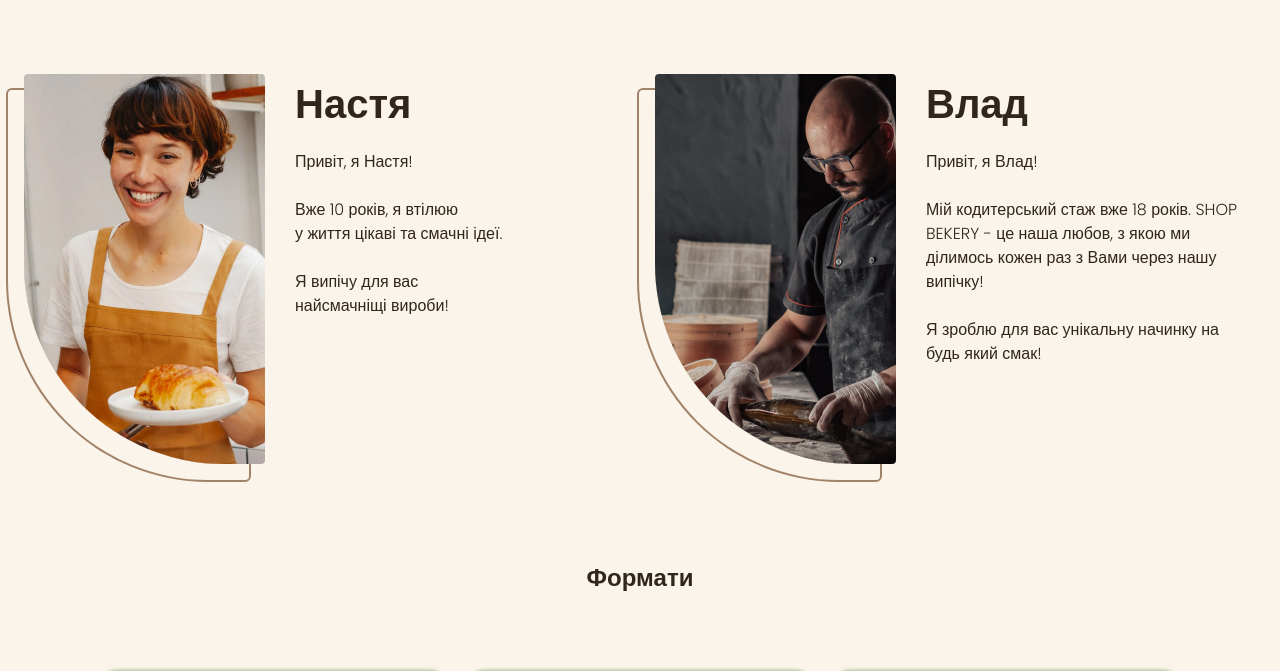
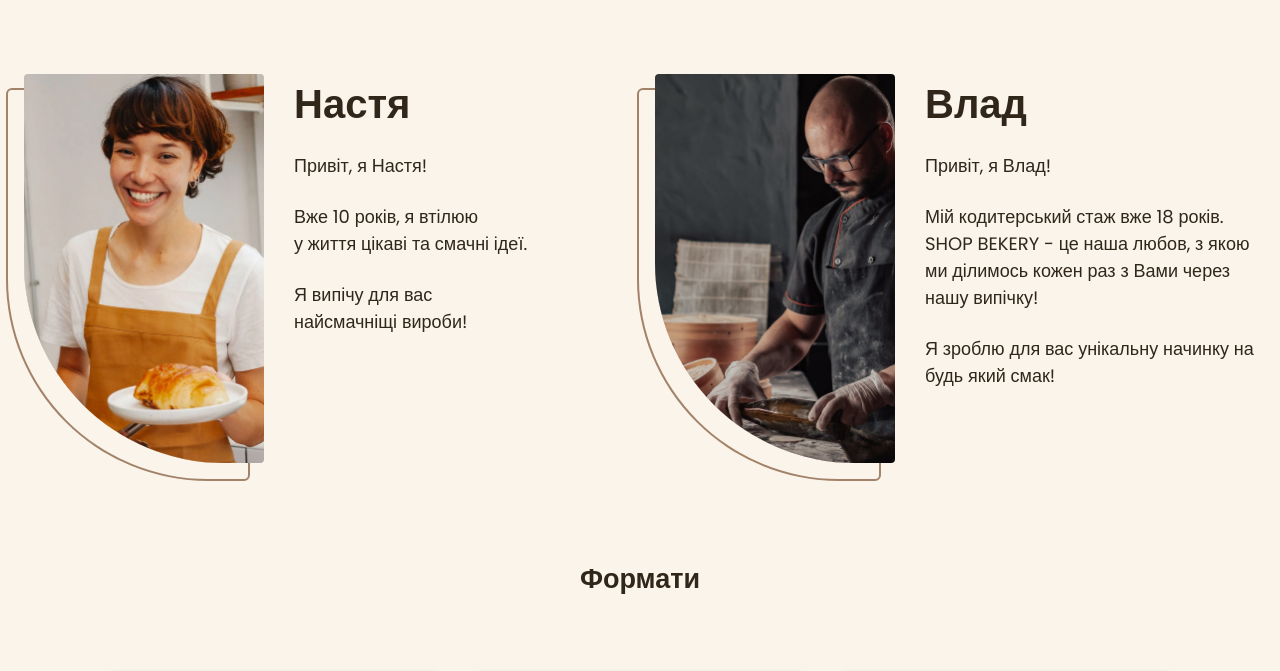
Before and after one commit to Inhaasap/Genius_Project, a plain HTML site: page index.html in a window 1280 px wide. Shown: the part 1580-2251 px from the top of the page. Drawn offline with Linux system fonts and the light colour scheme.

Commit message:
chefs adaptive

```diff
--- a/scss/_base.scss
+++ b/scss/_base.scss
@@ -13,10 +13,10 @@ body {
   line-height: calc(27 / 18);
   margin: 0;
 
-// @media screen and (min-width: $bp-tablet) {
-//     font-size: 18px;
-//     font-weight: 400;
-//   }
+  @media screen and (min-width: 768px) {
+    font-size: 18px;
+    font-weight: 400;
+  }
 }
 
 h1,
@@ -26,6 +26,12 @@ h4,
 h5,
 h6 {
   margin-top: 0;
+}
+
+img {
+  display: block;
+  max-width: 100%;
+  height: auto;
 }
 
 a {
--- a/scss/components/_chef-card.scss
+++ b/scss/components/_chef-card.scss
@@ -1,24 +1,43 @@
 .chef-card {
   display: flex;
-  gap: 30px;
+  align-items: flex-start;
+  gap: 16px;
+
+  @media screen and (min-width: $bp-desktop) {
+    gap: 30px;
+  }
 
   &__photo {
+    width: 140px;
     border-radius: 4px 4px 4px 200px;
     box-shadow: -16px 16px 0 var(--color-primary-light),
       -16px 16px 0 2px var(--color-secondary-dark);
+
+    @media screen and (min-width: $bp-desktop) {
+      width: 240px;
+    }
   }
 
   &__title {
     margin-bottom: 16px;
-    font-size: 40px;
+    font-size: 24px;
     font-weight: 600;
+
+    @media screen and (min-width: $bp-tablet) {
+        font-size: 40px;
+      }
   }
 
   &__text {
+    font-size: 14px;
     margin-bottom: 24px;
 
     &:last-child {
       margin-bottom: 0;
     }
+
+    @media screen and (min-width: $bp-tablet) {
+      font-size: 18px;
+    }
   }
 }
--- a/scss/layouts/_chefs-section.scss
+++ b/scss/layouts/_chefs-section.scss
@@ -1,16 +1,25 @@
 .chefs-section {
   &__title {
     position: relative;
-    margin: 0 auto 80px;
+    margin: 0 auto 24px;
+
+    @media screen and (min-width: $bp-desktop) {
+      margin-bottom: 80px;
+    }
 
     &::before,
     &::after {
+      display: none;
       position: absolute;
       bottom: 24px;
       /* display: block; */
       width: 352px;
       border: 2px solid var(--color-brand-light);
       content: "";
+
+      @media screen and (min-width: $bp-desktop) {
+        display: block;
+      }
     }
 
     &::before {
@@ -23,11 +32,19 @@
 
   &__list {
     display: flex;
+    flex-direction: column;
     flex-wrap: wrap;
-    gap: 40px 30px;
+    gap: 20px;
+
+    @media screen and (min-width: $bp-tablet) {
+      flex-direction: row;
+      gap: 40px 30px;
+    }
   }
 
   &__item {
-    flex-basis: calc((100% - 30px) / 2);
+    @media screen and (min-width: $bp-tablet) {
+      flex-basis: calc((100% - 30px) / 2);
+    }
   }
 }
```
Also changed, not shown: css/main.min.css, images/nastia-chef@2x.jpg (added), images/vlad-chef@2x.jpg (added), 1 other file.
